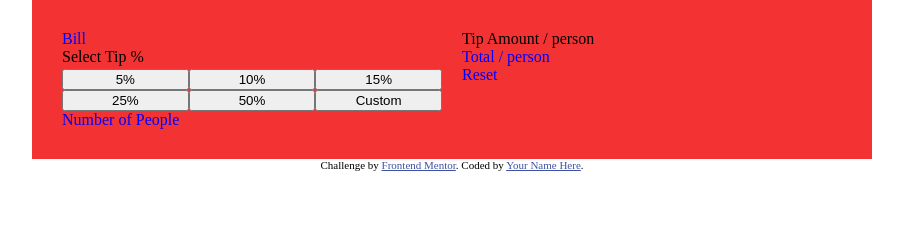
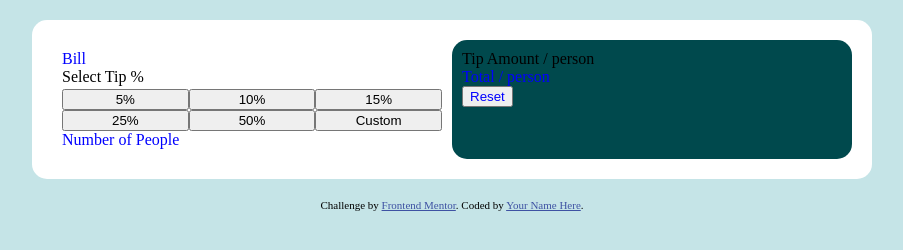
Before and after one commit to wojak2205/tip_calculator, a plain HTML site: page index.html in a window 1280 px wide. Shown: the whole page, without its empty margins (188-1091 px from the left). Drawn offline with Linux system fonts and the light colour scheme.

Commit message:
Colorized flex n grid

```diff
--- a/SCSS/style.scss
+++ b/SCSS/style.scss
@@ -1,15 +1,17 @@
 body {
     max-width: 1440px;
     margin: 0 auto;
+    background-color: hsl(185, 41%, 84%);
 }
 
 .flex {
     display: flex;
     flex-direction: column;
-    background-color: #f33333;
-    margin: auto;
+    background-color: #ffffff;
+    margin: 20px auto;
     padding: 20px;
     max-width: 800px;
+    border-radius: 15px;
 }
 
 .container{
@@ -68,6 +70,8 @@ body {
     &__right{
         grid-area: 1/2/2/3;
         padding: 10px;
+        background-color: hsl(183, 100%, 15%);
+        border-radius: 15px;
 
             &__amount {
                 color: blue;
--- a/index.html
+++ b/index.html
@@ -64,9 +64,9 @@
           / person
         </article>
 
-        <article class="container__right__reset">
+        <button class="container__right__reset">
           Reset
-        </article>
+        </button>
       </article>
     </article>
   </section>
```
Also changed, not shown: SCSS/style.css, 1 other file.
